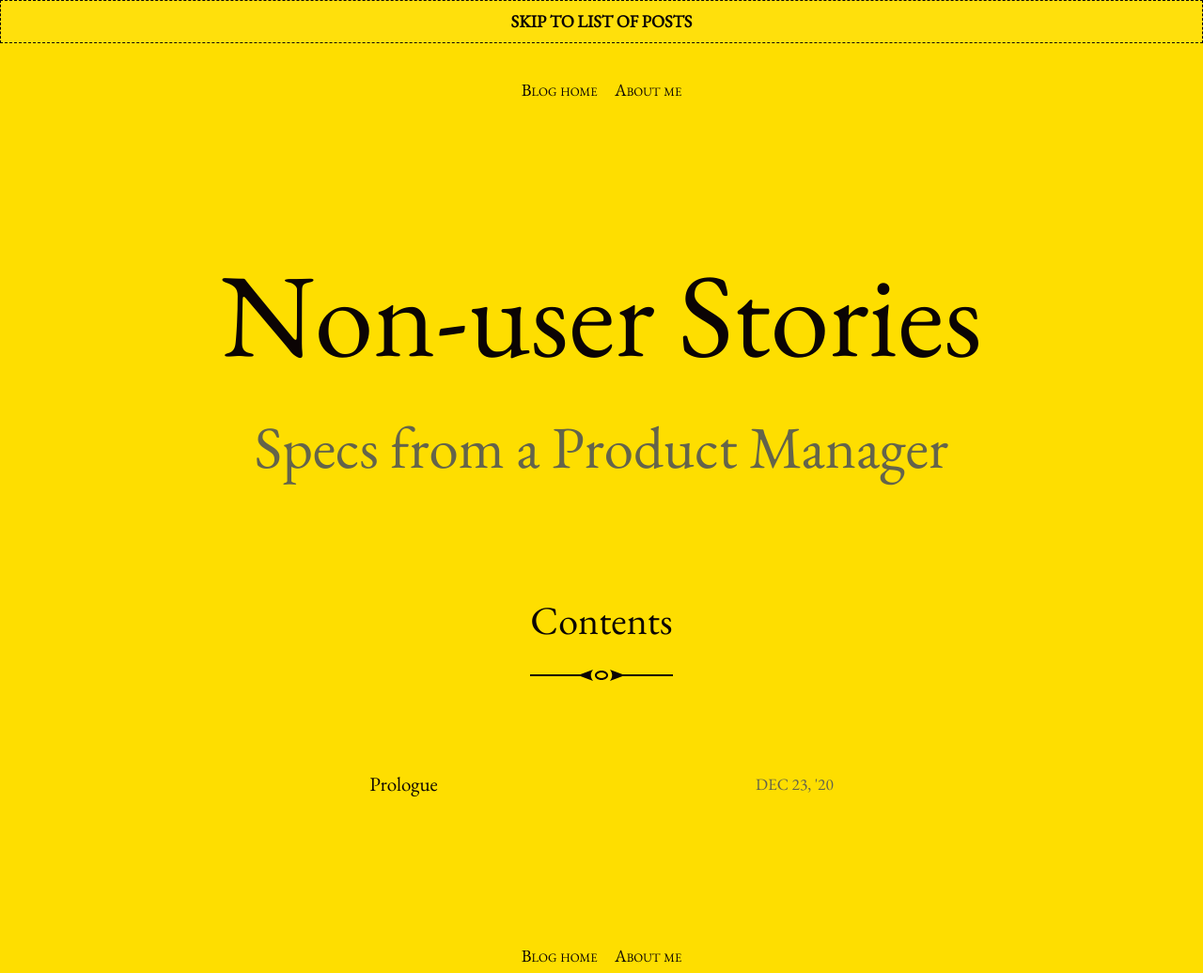
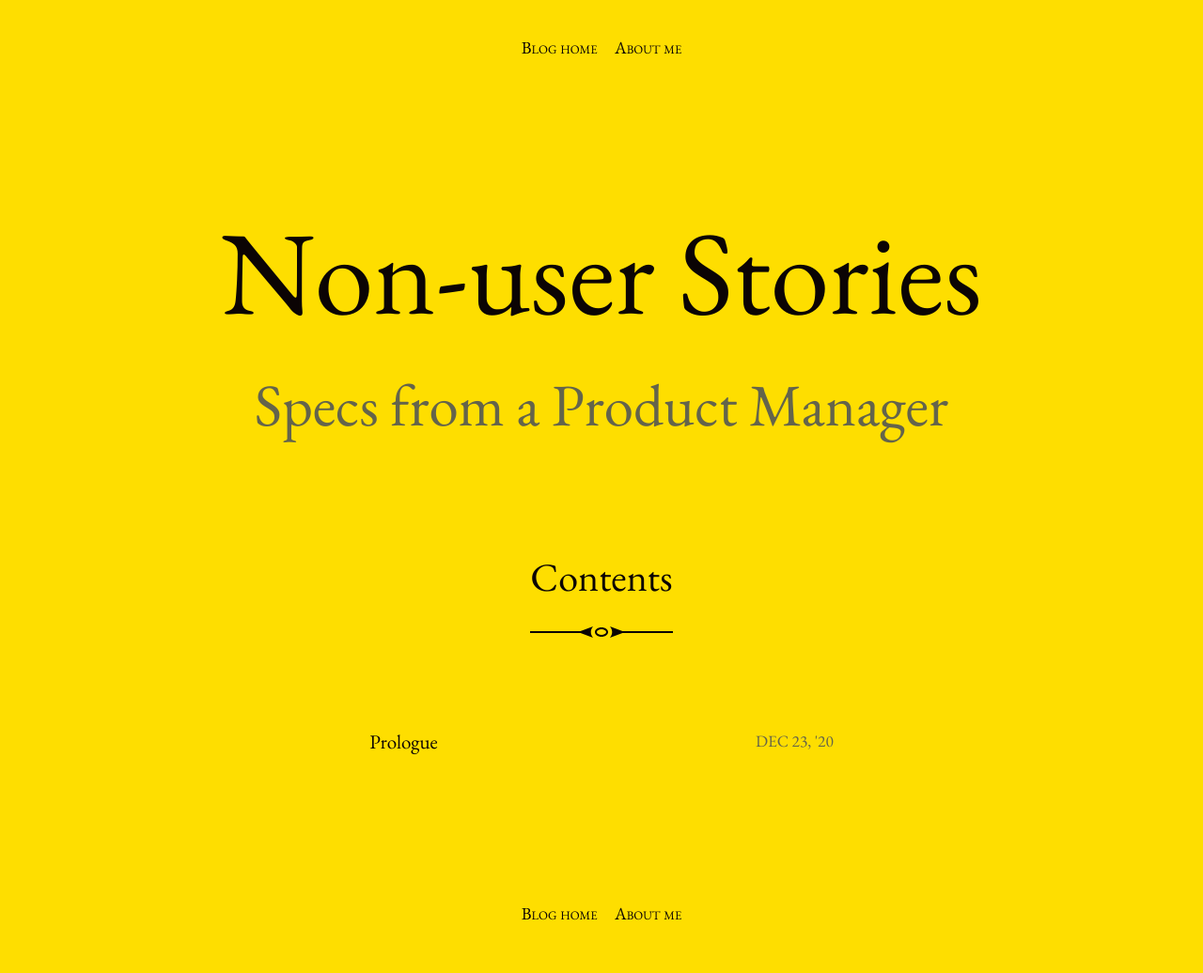
Before and after one commit to ykbarros/blog, a Jekyll site: the page built from index.html, in a window 1280 px wide. Shown: the whole page at 94% size. Built offline with Jekyll 4.4.1, drawn with Linux system fonts in a browser that asks for light colours; the list of posts is cut into pages by our own code; after the commit the page ends 991 px from its top, so only the background shows below that.

Commit message:
Update default.html
Remove the "skip to content" pop up.

```diff
--- a/_layouts/default.html
+++ b/_layouts/default.html
@@ -21,16 +21,6 @@
   </head>
   <body>
 
-    {% if page.layout == 'home' %}
-      <a href="#main" class="skip-navigation">
-        Skip to list of posts
-      </a>
-    {% else %}
-      <a href="#main" class="skip-navigation">
-        Skip to content
-      </a>
-    {% endif %}
-
     {{ content }}
 
     {% unless site.hide_search %}
```
